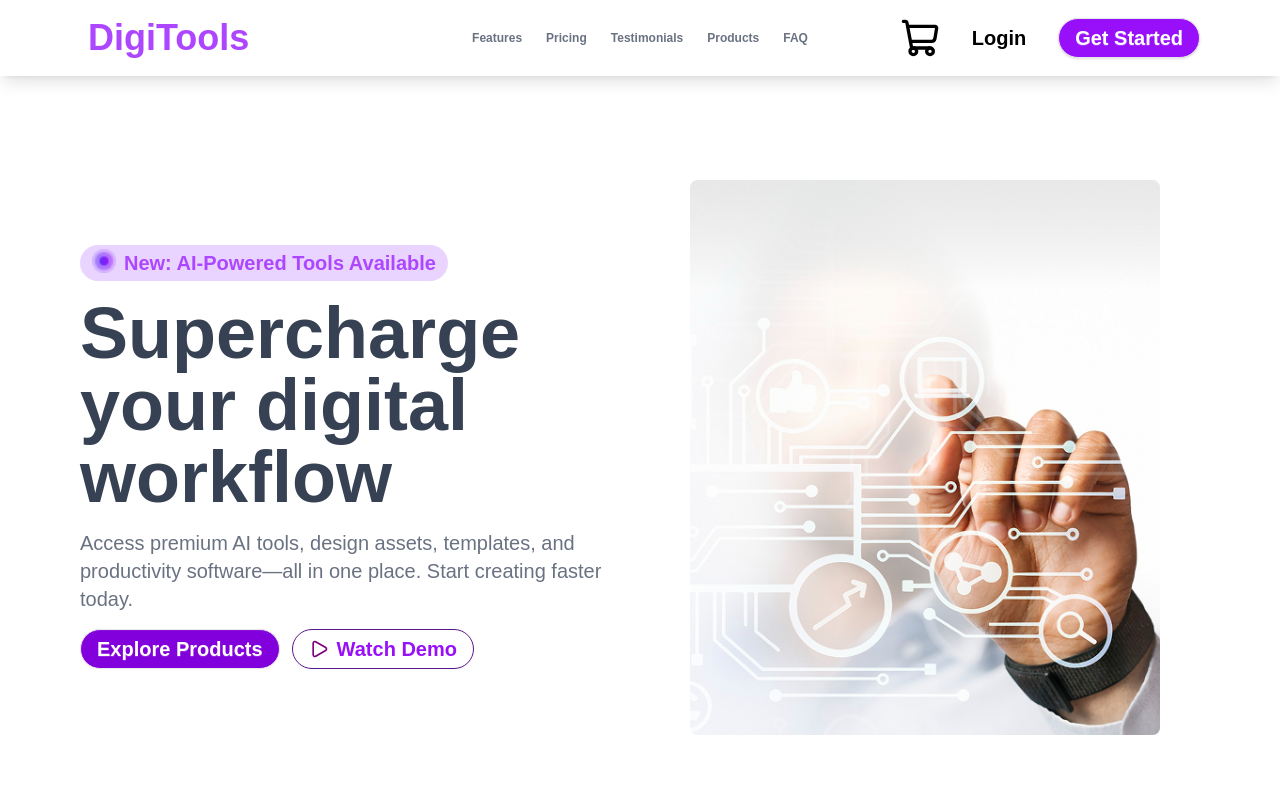
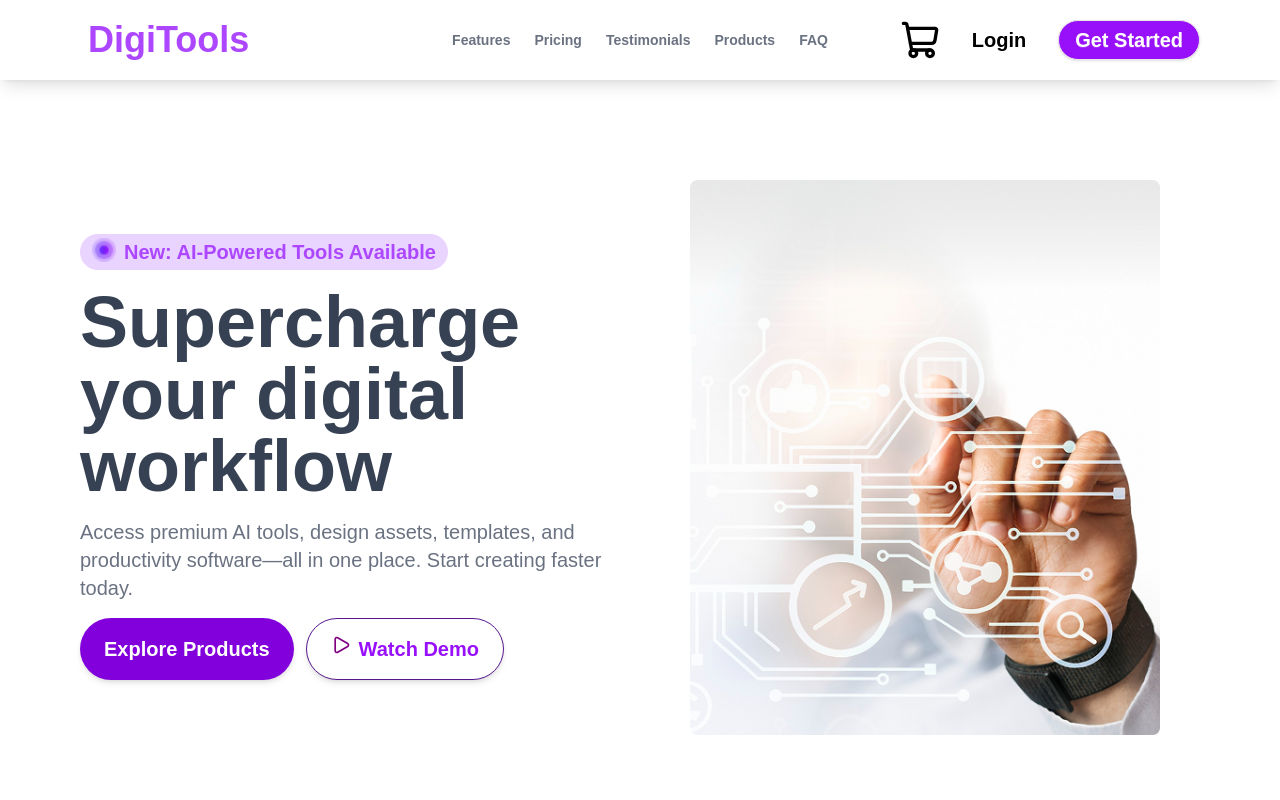
Before and after one commit to zunaed0314/B13-A06, a React (Vite) app: page / in a window 1280 px wide. Shown: the top 800 px of the page. Built offline with nearby package versions, Linux system fonts and the light colour scheme.

Commit message:
Mobile responsive fixed

```diff
--- a/src/Components/Hero/Hero.jsx
+++ b/src/Components/Hero/Hero.jsx
@@ -19,10 +19,10 @@ const Hero = () => {
                     Access premium AI tools, design assets, templates, and productivity software—all in one place. Start creating faster today.
                 </p>
                 <div className='relative flex flex-col sm:flex-row gap-3'>
-                    <button className="btn bg-purple-700 rounded-full text-sm sm:text-white md:text-lg lg:text-xl py-2 sm:py-3 md:py-4 hover:bg-white hover:text-black hover:border-2 hover:border-purple-700">
+                    <button className="bg-purple-700 cursor-pointer shadow-md rounded-full text-sm text-white md:text-lg lg:text-xl py-2 sm:py-3 md:py-4 px-4 sm:px-6 font-bold hover:bg-white hover:text-black hover:border hover:border-purple-700">
                         Explore Products
                     </button>
-                    <button className='btn rounded-full border border-purple-900 py-2 sm:py-3  md:py-4 bg-white text-purple-600 font-semibold hover:bg-white hover:text-black text-sm sm:text-base md:text-lg lg:text-xl flex gap-2'>
+                    <button className='rounded-full cursor-pointer shadow-md border border-purple-900 py-2 sm:py-3 md:py-4 px-4 sm:px-6 bg-white text-purple-600 font-bold hover:bg-white hover:text-black text-sm sm:text-base md:text-lg lg:text-xl flex gap-2'>
                         <Play color='purple' className='w-4 h-4 sm:w-5 sm:h-5' />
                         Watch Demo
                     </button>
@@ -35,7 +35,6 @@ const Hero = () => {
                     alt=""
                     className='object-cover'
                 />
-
             </div>
         </div>
     );
--- a/src/Components/Navbar/Nav.jsx
+++ b/src/Components/Navbar/Nav.jsx
@@ -23,7 +23,7 @@ const Nav = ({ cartCount }) => {
             </div>
 
             <div className="navbar-center hidden lg:flex">
-                <ul className="menu menu-horizontal px-1 text-gray-500 font-semibold text-xs">
+                <ul className="menu menu-horizontal px-1 text-gray-500 font-semibold text-sm">
                     <li><a>Features</a></li>
                     <li><a>Pricing</a></li>
                     <li><a>Testimonials</a></li>
```
